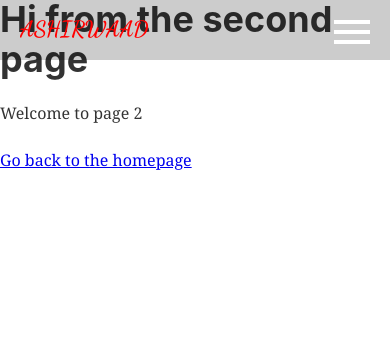
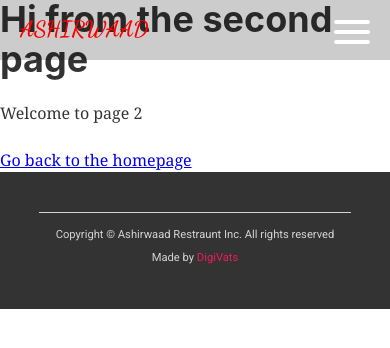
Before and after one commit to harshvats2000/ashirwaad-restaurant, a Gatsby site: page /page-2 in a window 390 px wide. Built offline with nearby package versions, Linux system fonts and the light colour scheme; Gatsby itself is replaced by a stand-in of ours.

Commit message:
footer done and header improved

```diff
--- /dev/null
+++ b/src/components/Footer/index.js
@@ -0,0 +1,18 @@
+import React from 'react'
+import classes from './index.module.css'
+
+const footer = () => {
+    return (
+        <div className={classes.Root}>
+            <hr/>
+            <p>
+                Copyright &copy; Ashirwaad Restraunt Inc. All rights reserved
+            </p>
+            <p>
+                Made by <a href="www.digivats.com" > DigiVats </a>
+            </p>
+        </div>
+    )
+}
+
+export default footer
--- /dev/null
+++ b/src/components/Footer/index.module.css
@@ -0,0 +1,60 @@
+.Root {
+  padding: 60px 0;
+  display: flex;
+  flex-direction: column;
+  align-items: center;
+  background-color: rgba(0, 0, 0, 0.8);
+}
+
+.Root hr {
+  background-color: var(--color-text-primary);
+  width: 1100px;
+  height: 3px;
+}
+
+.Root p {
+  font-size: 1.75rem;
+  color: var(--color-text-primary);
+  font-family: "Roboto";
+  margin: 20px auto;
+}
+
+.Root a {
+  text-decoration: none;
+  color: #ec1c5c;
+}
+
+@media only screen and (max-width: 1200px) {
+  .Root hr {
+    height: 2px;
+    width: 800px;
+  }
+  .Root p {
+    font-size: 1.25rem;
+    margin: 10px auto;
+  }
+}
+
+@media only screen and (max-width: 900px) {
+  .Root {
+    padding: 40px 0;
+  }
+  .Root hr {
+    width: 550px;
+    margin-bottom: 10px;
+  }
+  .Root p {
+    font-size: 1rem;
+    margin: 0px auto;
+  }
+}
+
+@media only screen and (max-width: 600px) {
+  .Root hr {
+    height: 1px;
+    width: 80%;
+  }
+  .Root p {
+    font-size: 0.7rem;
+  }
+}
--- a/src/components/Header/header.js
+++ b/src/components/Header/index.js
@@ -1,9 +1,27 @@
 import { Link } from "gatsby"
 import React from "react"
-import classes from "./header.module.css"
+import classes from "./index.module.css"
+import {useState,useEffect} from 'react'
 
-const Header = ({ siteTitle }) => (
-  <header className={classes.Header}>
+const Header = () => {
+
+  useEffect(() => {
+    const h = document.querySelector("header");
+    var prev_Y = window.pageYOffset;
+    window.addEventListener("scroll", () => {
+      if (window.pageYOffset > 100) {
+        h.style.backdropFilter = 'blur(10px)';
+      } else {
+        h.style.backdropFilter = 'blur(0px)';
+      }
+      prev_Y = window.pageYOffset;
+    });
+  }, [])
+
+
+
+  return(
+  <header className={classes.Header} id="header">
     <nav className={classes.navbar}>
       <label className={classes.navbarToggle} htmlFor="chkToggle">
         <div>
@@ -41,5 +59,5 @@ const Header = ({ siteTitle }) => (
     </nav>
   </header>
 )
-
+  }
 export default Header
--- a/src/components/Header/header.module.css
+++ b/src/components/Header/index.module.css
@@ -19,7 +19,6 @@
   top: 60px;
   width: 100%;
   background-color: rgba(0, 0, 0, 0.2);
-  backdrop-filter: blur(6px);
   list-style-type: none;
   color: var(--color-text-primary);
   margin: 0;
@@ -64,6 +63,7 @@
 .navbarToggle div span {
   width: 36px;
   height: 4px;
+  border-radius: 2px;
   background-color: white;
 }
 
--- a/src/components/layout.js
+++ b/src/components/layout.js
@@ -1,41 +1,18 @@
-/**
- * Layout component that queries for data
- * with Gatsby's useStaticQuery component
- *
- * See: https://www.gatsbyjs.com/docs/use-static-query/
- */
-
 import React from "react"
 import PropTypes from "prop-types"
 import { useStaticQuery, graphql } from "gatsby"
 
-import Header from "./Header/header"
+import Header from "./Header/index"
+import Footer from './Footer/index'
 import "./layout.css"
 
 const Layout = ({ children }) => {
-  const data = useStaticQuery(graphql`
-    query SiteTitleQuery {
-      site {
-        siteMetadata {
-          title
-        }
-      }
-    }
-  `)
-
   return (
-    <>
-      <Header siteTitle={data.site.siteMetadata?.title || `Title`} />
-      <div>
+    <div>
+      <Header/>
         <main>{children}</main>
-        {/* <footer
-          style={{
-            marginTop: `2rem`,
-          }}
-        >
-        </footer> */}
+      <Footer/>
       </div>
-    </>
   )
 }
 
--- a/src/pages/index.js
+++ b/src/pages/index.js
@@ -1,5 +1,5 @@
 import React from "react"
-import { Link, graphql } from "gatsby"
+import { graphql } from "gatsby"
 import Img from "gatsby-image"
 
 import {Tab, Tabs, TabPanel, TabList} from 'react-tabs'
@@ -15,7 +15,6 @@ import DinnerSvg from '../components/MenuSvg/dinner.js'
 
 const IndexPage = props => {
   const { data } = props
-  console.log(data)
   return (
     <Layout>
       <SEO title="Home" />
```
Also changed, not shown: src/styles/index.module.css (+17 -10 lines).
